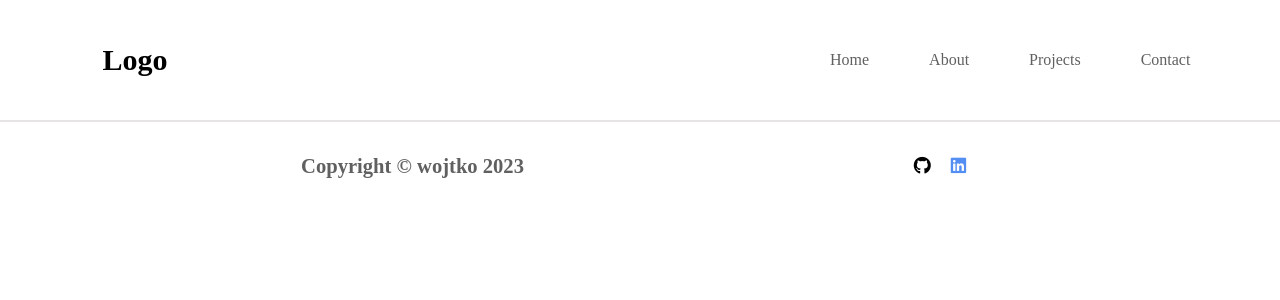
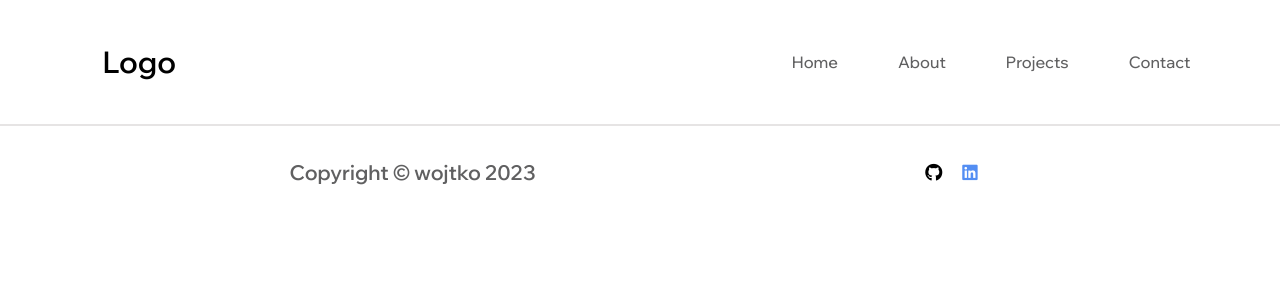
Before and after one commit to JakubWojtkowski/portfolio-website, a React (Create React App) app: page / in a window 1280 px wide. Shown: the top 300 px of the page. Built offline with nearby package versions, Linux system fonts and the light colour scheme.

Commit message:
Add fonts

```diff
--- a/public/index.html
+++ b/public/index.html
@@ -8,6 +8,11 @@
 
   <link rel="stylesheet" href="styles.css">
   <link rel="icon" href="./favicon.ico?v=2">
+  <link rel="preconnect" href="https://fonts.googleapis.com">
+  <link rel="preconnect" href="https://fonts.gstatic.com" crossorigin>
+  <link
+    href="https://fonts.googleapis.com/css2?family=Lobster&family=Merriweather&family=Montserrat:wght@400;900&family=Open+Sans:ital,wght@1,300&family=Sacramento&family=Wix+Madefor+Display:wght@500;600&display=swap"
+    rel="stylesheet">
 </head>
 
 <body>
@@ -16,4 +21,5 @@
 </body>
 
 <script src="https://kit.fontawesome.com/a4ec9618cd.js" crossorigin="anonymous"></script>
+
 </html>
--- a/public/styles.css
+++ b/public/styles.css
@@ -2,6 +2,7 @@
 body {
   margin: 0;
   height: 100%;
+  font-family: "Wix Madefor Display", "Sans-serif";
 }
 
 .logo {
```
